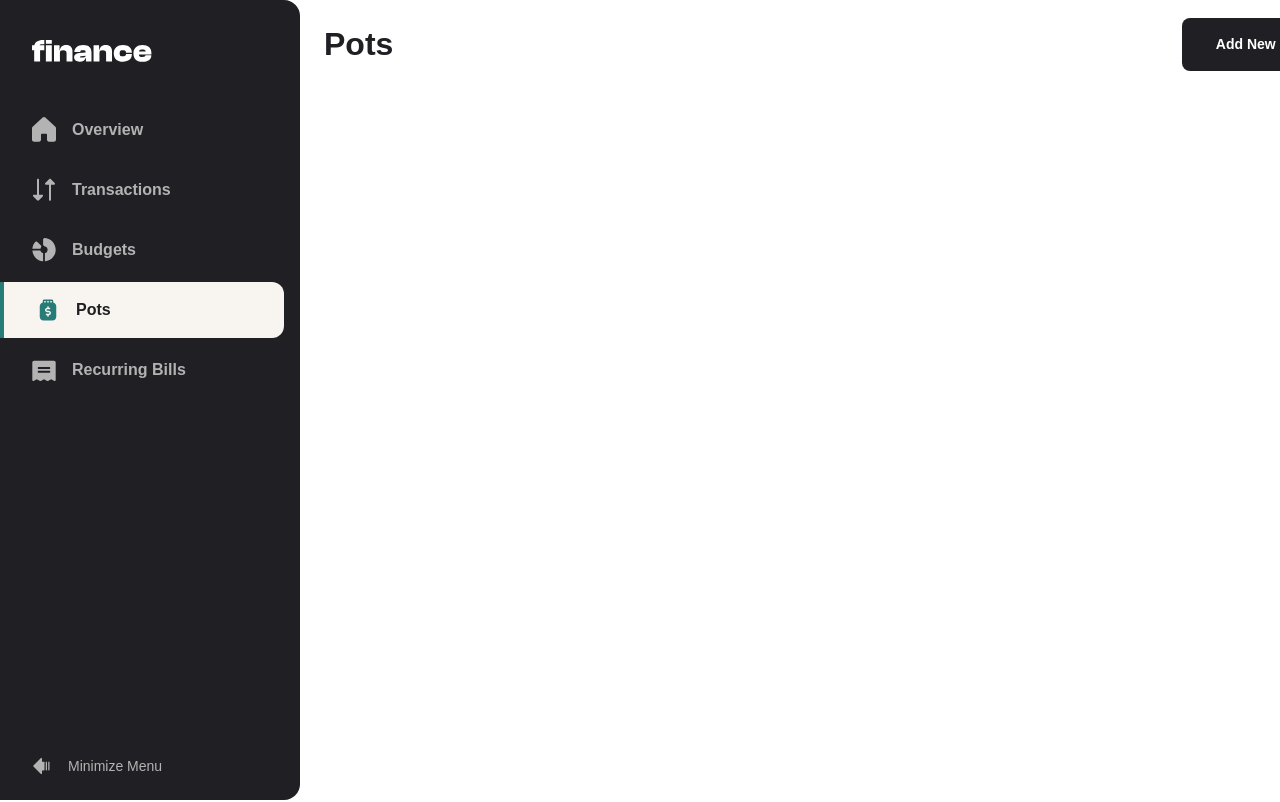
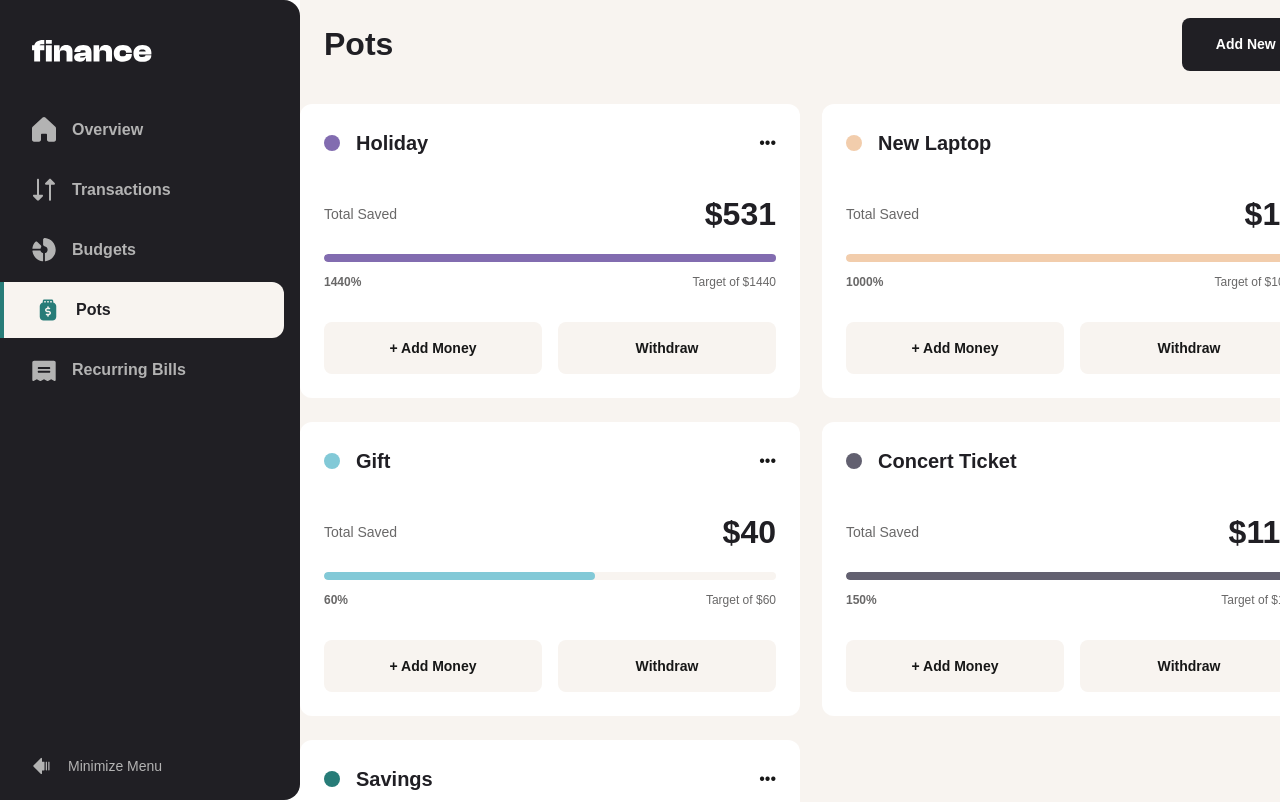
Before and after one commit to Keti-Tsiklauri2001/my-finance-app, a Next.js app: page /pots in a window 1280 px wide. Shown: the top 802 px of the page. Built offline with nearby package versions, Linux system fonts and the light colour scheme.

Commit message:
feat: create pots page

```diff
--- a/src/app/pots/page.tsx
+++ b/src/app/pots/page.tsx
@@ -1,9 +1,10 @@
 import Header from "@/src/components/Header";
-
+import PotsList from "@/src/components/PotsList";
 export default function Pots() {
   return (
-    <div>
+    <div className="bg-[#F8F4F0] flex flex-col xl:gap-[32px] gap-[20px]">
       <Header header="pots" buttonText="add new pot" />
+      <PotsList />
     </div>
   );
 }
--- /dev/null
+++ b/src/components/PotCard.tsx
@@ -0,0 +1,64 @@
+import { Pot } from "../types/types";
+
+type PotCardProps = {
+  pot: Pot;
+};
+
+export default function PotCard({ pot }: PotCardProps) {
+  return (
+    <div className="bg-white rounded-xl p-6 flex flex-col gap-8 w-[343px] md:w-[700px] xl:w-[500px]">
+      {/* Header */}
+      <div className="flex items-center justify-between ">
+        <div className="flex items-center gap-4">
+          <div
+            className="w-4 h-4 rounded-full"
+            style={{ backgroundColor: pot.theme }}
+          />
+
+          <h2 className="text-[20px] font-bold text-[#201F24]">{pot.name}</h2>
+        </div>
+
+        <button className="cursor-pointer">•••</button>
+      </div>
+
+      {/* Saved */}
+      <div className="flex flex-col gap-4">
+        <div className="flex items-center justify-between">
+          <p className="text-sm text-[#696868]">Total Saved</p>
+
+          <h3 className="text-[32px] font-bold text-[#201F24]">${pot.total}</h3>
+        </div>
+
+        {/* Progress */}
+        <div className="flex flex-col gap-3">
+          <div className="h-2 bg-[#F8F4F0] rounded-full overflow-hidden">
+            <div
+              className="h-full rounded-full"
+              style={{
+                width: `${pot.target}%`,
+                backgroundColor: pot.theme,
+              }}
+            />
+          </div>
+
+          <div className="flex justify-between text-xs">
+            <span className="font-bold text-[#696868]">{pot.target}%</span>
+
+            <span className="text-[#696868]">Target of ${pot.target}</span>
+          </div>
+        </div>
+      </div>
+
+      {/* Buttons */}
+      <div className="flex gap-4">
+        <button className="flex-1 bg-[#F8F4F0] rounded-lg py-4 font-bold text-sm cursor-pointer hover:bg-amber-100">
+          + Add Money
+        </button>
+
+        <button className="flex-1 bg-[#F8F4F0] rounded-lg py-4 font-bold text-sm cursor-pointer cursor-pointer hover:bg-amber-100">
+          Withdraw
+        </button>
+      </div>
+    </div>
+  );
+}
--- /dev/null
+++ b/src/components/PotsList.tsx
@@ -0,0 +1,14 @@
+import { pots } from "@/src/data/data-pots";
+import PotCard from "./PotCard";
+
+export default function PotsList() {
+  return (
+    <div className="flex flex-col gap-6 xl:w-[1020px] mx-auto">
+      <div className="xl:grid xl:grid-cols-2 xl:gap-6 flex flex-col gap-[24px]">
+        {pots.map((pot) => (
+          <PotCard key={pot.name} pot={pot} />
+        ))}
+      </div>
+    </div>
+  );
+}
--- a/src/types/types.ts
+++ b/src/types/types.ts
@@ -18,3 +18,9 @@ export type BudgetWithData = Budget & {
   percentage: number;
   transactions: Transaction[];
 };
+export type Pot = {
+  name: string;
+  target: number;
+  total: number;
+  theme: string;
+};
```
